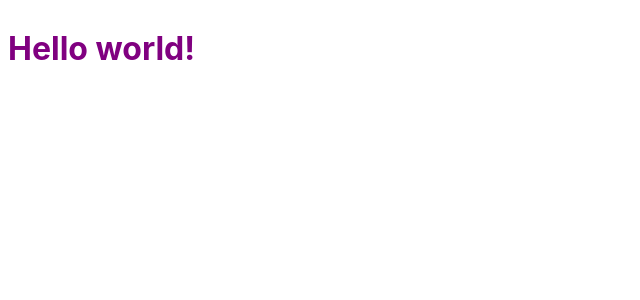
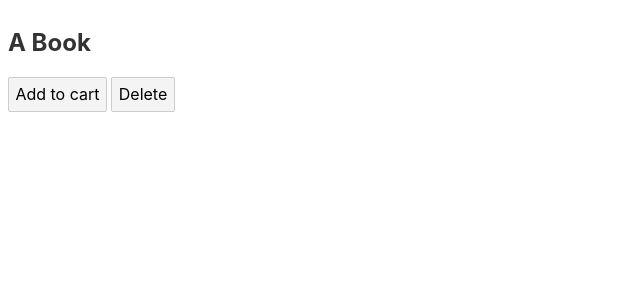
Before and after one commit to psyhedeliq/svelte-components, a Svelte app: page / in a window 1280 px wide. Shown: the top 300 px of the page, without its empty margins (0-640 px from the left). Built offline with nearby package versions, Linux system fonts and the light colour scheme.

Commit message:
create Product component and demonstrate event forwarding

```diff
--- a/src/App.svelte
+++ b/src/App.svelte
@@ -1,11 +1,5 @@
 <script>
-	export let name;
+	import Product from './Product.svelte'
 </script>
 
-<style>
-	h1 {
-		color: purple;
-	}
-</style>
-
-<h1>Hello {name}!</h1>
+<Product productTitle="A Book" on:click={() => alert('Clicked!')}/>
--- /dev/null
+++ b/src/Product.svelte
@@ -0,0 +1,9 @@
+<script>
+  export let productTitle
+</script>
+
+<article>
+  <h1>{productTitle}</h1>
+  <button on:click>Add to cart</button>
+  <button>Delete</button>
+</article>
--- a/src/main.js
+++ b/src/main.js
@@ -1,10 +1,7 @@
-import App from './App.svelte';
+import App from './App.svelte'
 
 const app = new App({
-	target: document.body,
-	props: {
-		name: 'world'
-	}
-});
+  target: document.body,
+})
 
-export default app;
+export default app
```
